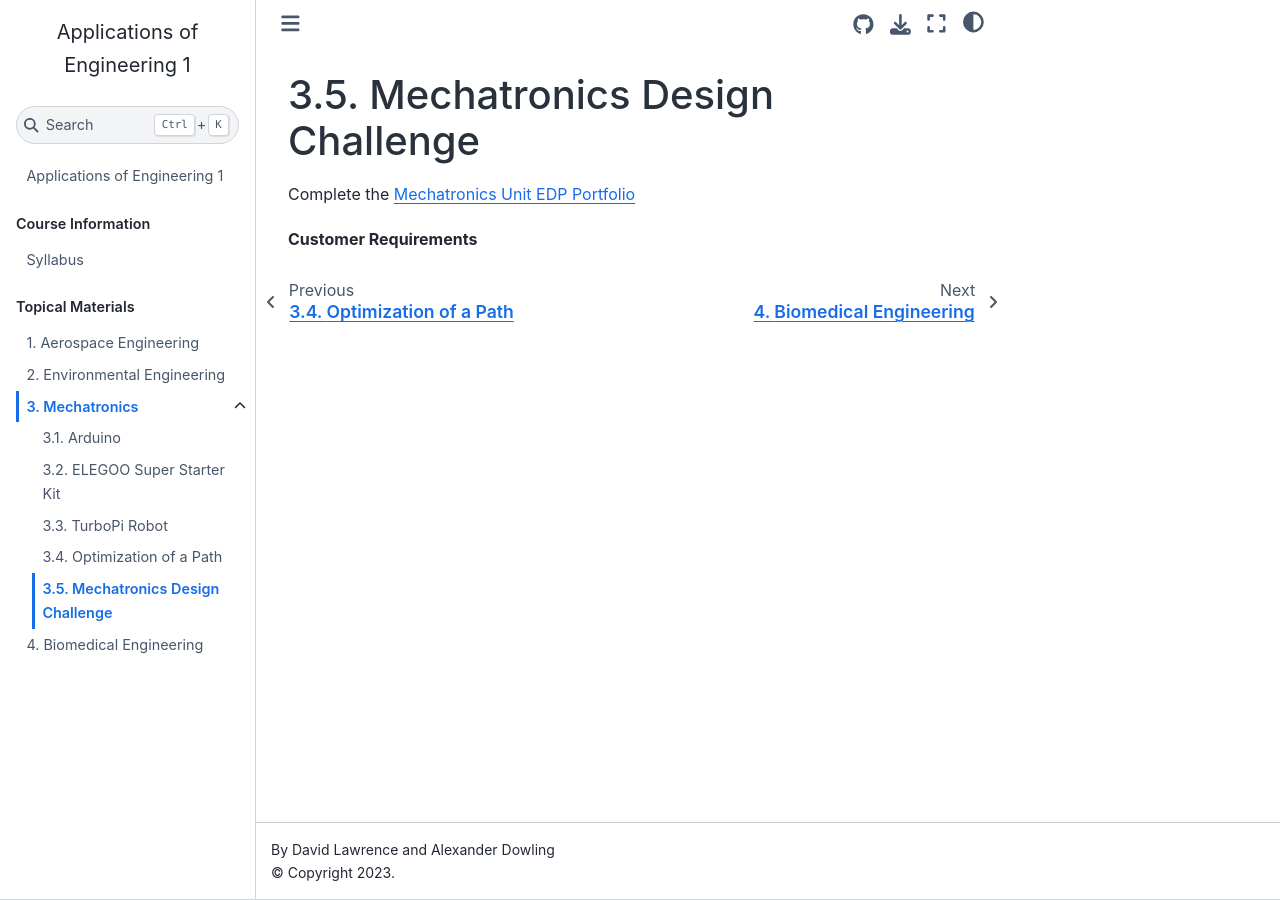
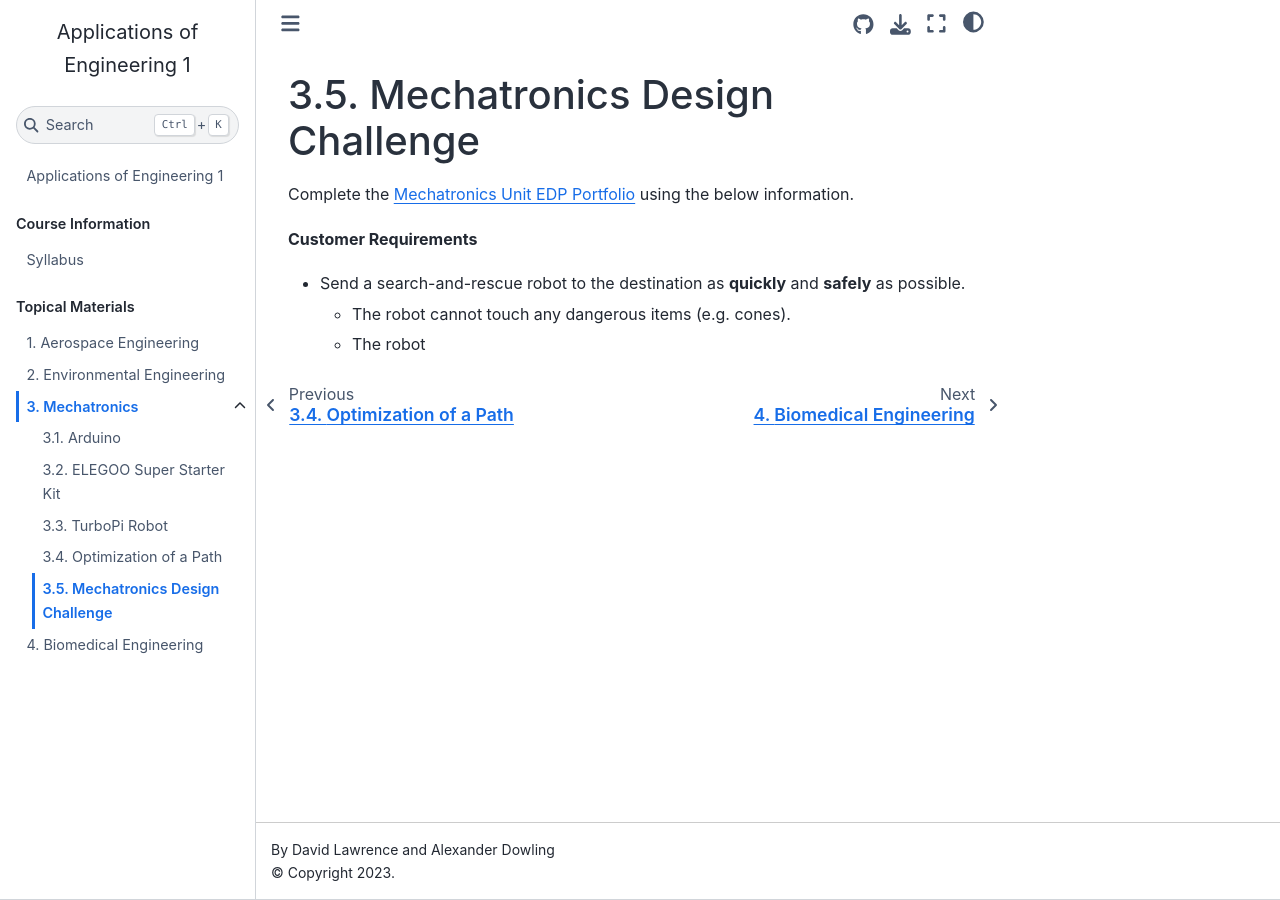
Before and after one commit to Culver-Academies/engineering1, a Jupyter Book: the page built from mech/designchallenge.md, in a window 1280 px wide. Built offline with Jupyter Book 1.0.4 settings and Sphinx 7.4.7 and the Sphinx Book theme 1.1.4, drawn with Linux system fonts in a browser that asks for light colours.

Commit message:
Update designchallenge.md

```diff
--- a/mech/designchallenge.md
+++ b/mech/designchallenge.md
@@ -1,5 +1,8 @@
 # Mechatronics Design Challenge
 
-Complete the [Mechatronics Unit EDP Portfolio](https://raw.githubusercontent.com/Culver-Academies/engineering1/main/files/Mechatronics_Unit_Project_EDP_Template_Updated_7-25-24.docx)
+Complete the [Mechatronics Unit EDP Portfolio](https://raw.githubusercontent.com/Culver-Academies/engineering1/main/files/Mechatronics_Unit_Project_EDP_Template_Updated_7-25-24.docx) using the below information.
 
 **Customer Requirements**
+- Send a search-and-rescue robot to the destination as **quickly** and **safely** as possible.
+  - The robot cannot touch any dangerous items (e.g. cones).
+  - The robot
```
